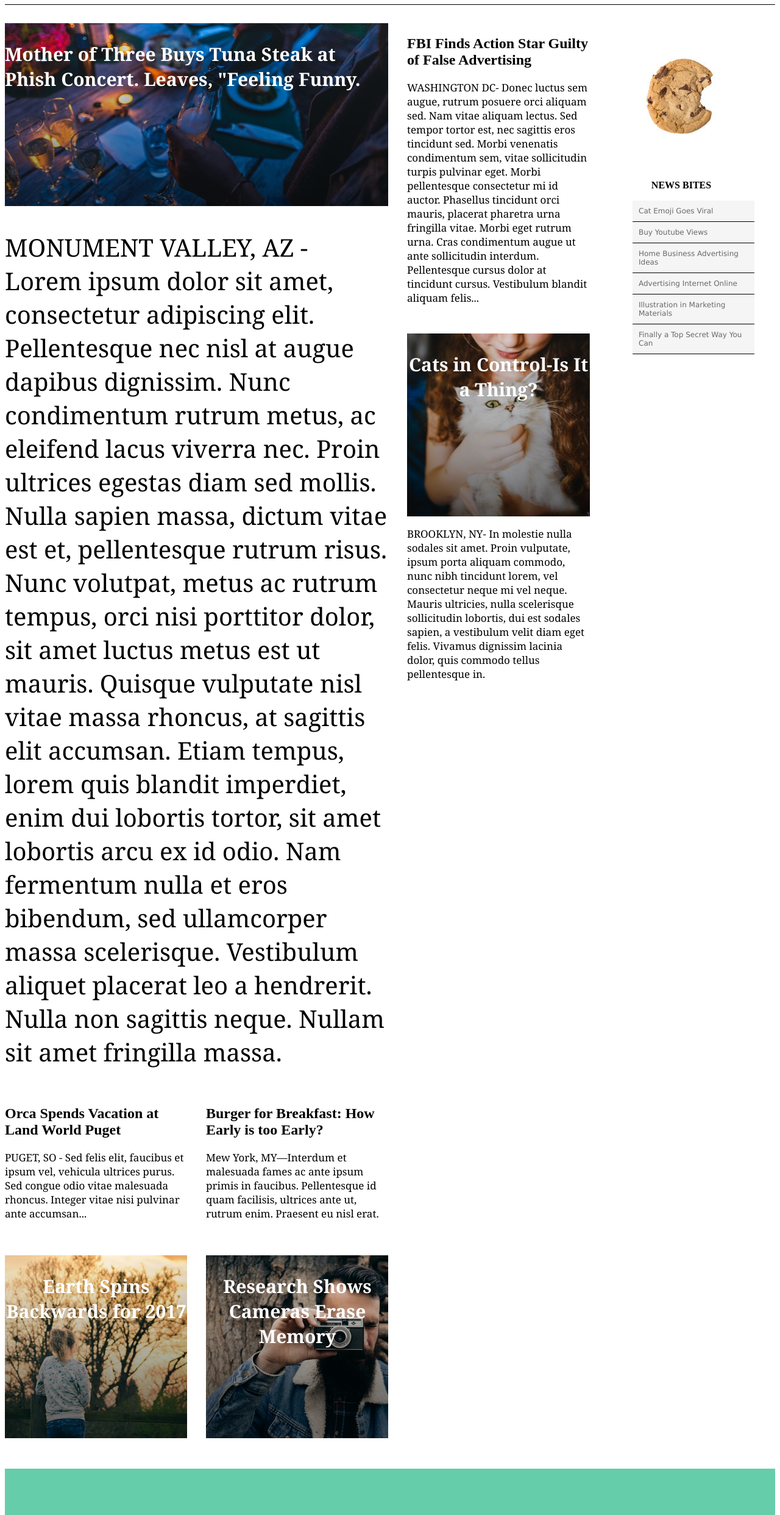
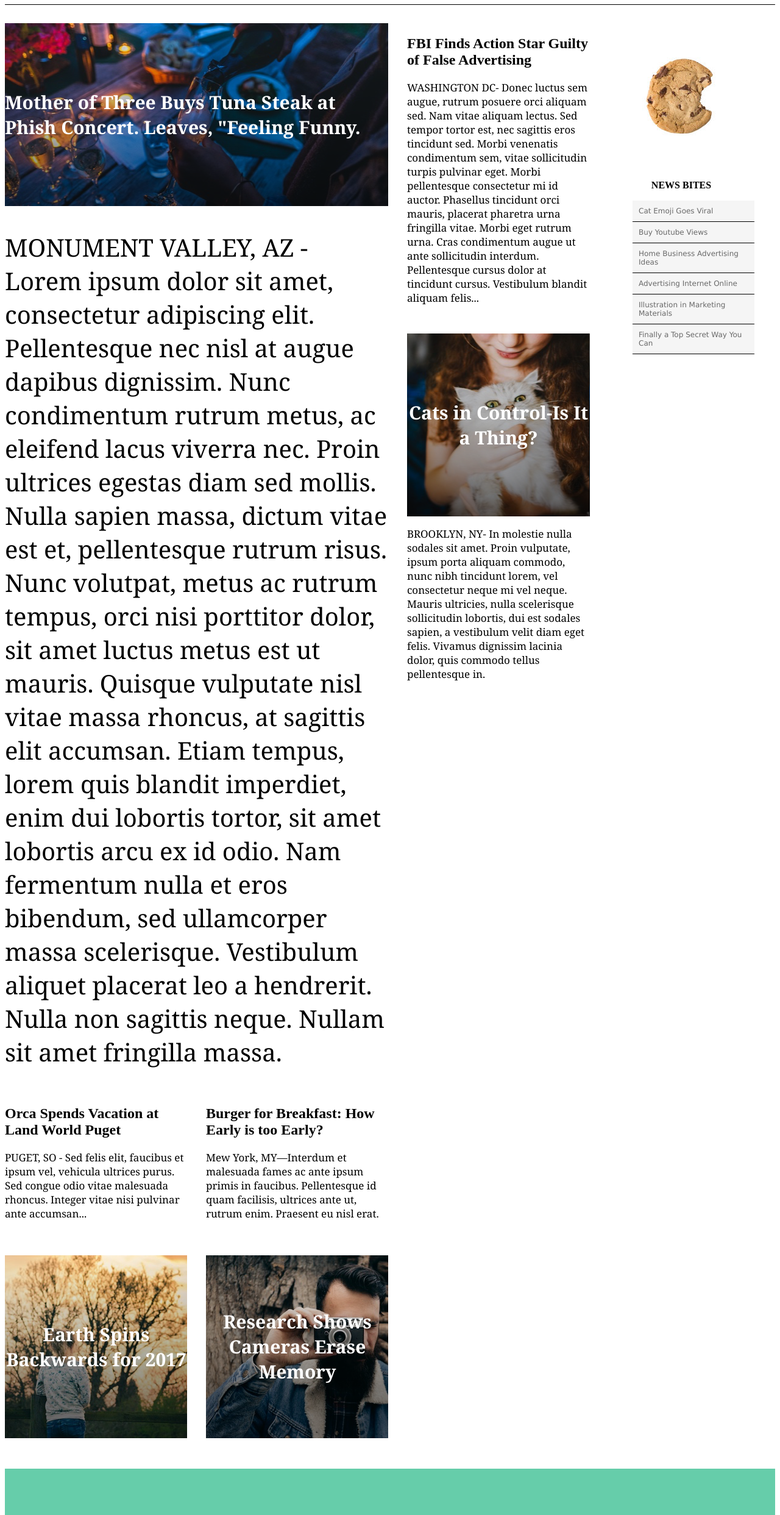
Before and after one commit to sadiaomondi/My-Times, a plain HTML site: page index.html in a window 1280 px wide. Shown: the part 75-2560 px from the top of the page at 61% size. Drawn offline with Linux system fonts and the light colour scheme; files whose address does not match are found by name.

Commit message:
make more detailing change

```diff
--- a/resources/css/style.css
+++ b/resources/css/style.css
@@ -89,8 +89,9 @@ h3 {
 
 .mother {
   display: flex;
-  align-content: flex-start;
   height: 300px;
+  align-items: center;
+  justify-content: center;
 }
 
 .mother, .main-banner {
@@ -108,6 +109,8 @@ h3 {
   margin-bottom: 50px;
   align-items: : flex-start;
   text-align: center;
+  align-items: center;
+  justify-content: center;
 }
 
 .earth, .main-banner {
@@ -123,6 +126,8 @@ h3 {
   margin-top: 40px;
   margin-bottom: 50px;
   text-align: center;
+  align-items: center;
+  justify-content: center;
 }
 
 .research, .main-banner {
@@ -137,6 +142,8 @@ h3 {
   height: 300px;
   margin-top: 30px;
   text-align: center;
+  align-items: center;
+  justify-content: center;
 }
 
 .cats, .main-banner {
```
